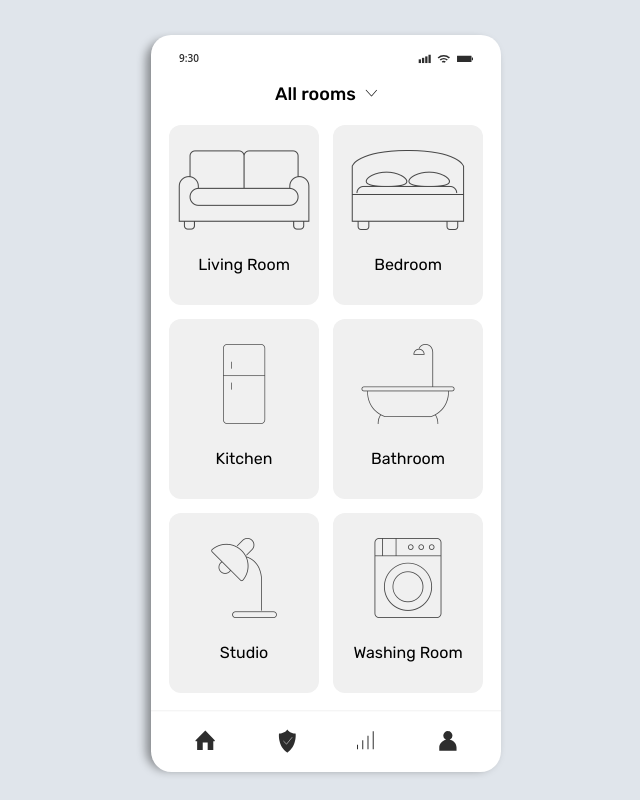
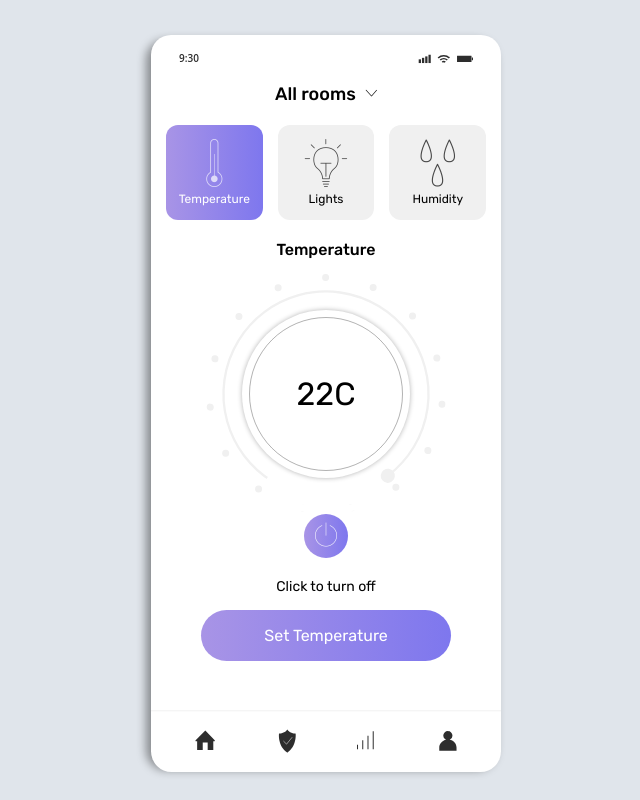
Before and after one commit to ivlozovyi/homekit-project, a plain HTML site: page index.html in a window 1280 px wide. Shown: the whole page, without its empty margins (314-954 px from the left). Drawn offline with Linux system fonts and the light colour scheme; files whose address does not match are found by name.

Commit message:
add smth to second screen

```diff
--- a/index.css
+++ b/index.css
@@ -96,7 +96,9 @@
 
 .mobile__rooms {
     display: grid;
-    grid-template-columns: repeat(2, 150px);
+    display: none;
+    grid-template-columns: repeat(2, 1fr);
+    margin: 0 15px;
     justify-content: center;
     align-items: center;
     gap: 14px;
@@ -121,3 +123,143 @@
     color: var(--light);
     opacity: 1;
 }
+
+.settings{
+    padding: 0 15px;
+}
+.settings__tabs{
+    display: grid;
+    grid-template-columns: repeat(3, 1fr);
+    grid-template-rows: 95px;
+    gap: 15px;
+}
+.option {
+    padding-top: 10px;
+    display: grid;
+    grid-template-rows: 2fr 1fr;
+    align-content: center;
+    text-align: center;
+    font-size: 12px;
+    background-color: var(--grey);
+    border-radius: 12px;
+    cursor: pointer;
+}
+.option.selected {
+    background: var(--gradient);
+    color: var(--light);
+    opacity: 1;
+}
+.option i {
+    align-self: center;
+    font-size: 3rem;
+    opacity: 0.7;
+}
+.settings__screen-title{
+    text-align: center;
+    margin: 20px 0 15px;
+    font-weight: 500;
+}
+.temperature-button {
+    width: 240px;
+    height: 240px;
+    margin: 0 auto;
+    display: grid;
+    align-items: center;
+    justify-items: center;
+    position: relative;
+}
+.temperature-button__info{
+    position: relative;
+    font-size: 32px;
+    width: 70%;
+    height: 70%;
+    border-radius: 70%;
+    background-color: var(--light);
+    box-shadow: 0 0 5px rgba(0, 0, 0, 0.3) ;
+    display: flex;
+    align-items: center;
+    justify-content: center;
+}
+.temperature-button__info::before{
+    content: '';
+    display: block;
+    position: absolute;
+    left: 4%;
+    right: 4%;
+    top:4% ;
+    bottom: 4%;
+    border-radius: 100%;
+    border: 1px solid #000;
+    opacity: 0.3;
+}
+.dots-box {
+    transform: rotate(5deg);
+    transform-origin: center;
+    position: absolute;
+    top: 0;
+    left: 0;
+    right: 0;
+}
+.dots, .line, .line-active, .round, .separate-dots, .separate-lines {
+    fill: transparent;
+    stroke: var(--grey);
+    stroke-width: 3px;
+    stroke-linecap: round;
+    stroke-dasharray: 0 21;
+    transition: all 0.5s ease-in-out;
+}
+.line, .line-active, .round{
+    stroke-width: 1px;
+    stroke-dasharray: 276 276;
+    transform: rotate(48deg);
+    transform-origin: center ;
+}
+.line-active {
+    stroke: black;
+    stroke-dasharray: 54 276; /*from 54 to 276*/
+}
+.round{
+    stroke-width: 6px;
+    stroke-dasharray: 0 276;
+    transform: rotate(48deg); /*from -240 to 48*/
+}
+.separate-dots, .separate-lines{
+    stroke: white;
+    transform: rotate(60deg);
+    transform-origin: center;
+}
+.separate-dots{
+    stroke-dasharray: 40 313;
+}
+.separate-lines{
+    transform: rotate(49deg);
+    stroke-dasharray: 53 276;
+}
+.power{
+    background: var(--gradient);
+    color: var(--light);
+    width: 44px;
+    height: 44px;
+    border-radius: 44px;
+    font-size: 24px;
+    display: flex;
+    align-items: center;
+    justify-content: center;
+    padding-bottom: 2px;
+    margin: auto;
+}
+.power-label{
+    text-align: center;
+    margin-top: 20px;
+    font-size: 14px;
+    font-weight: 300;
+}
+.set-button{
+    background:var(--gradient);
+    color: var(--light);
+    width: 250px;
+    margin: 15px auto 0;
+    border-radius: 100px;
+    text-align: center;
+    padding: 16px;
+}
--- a/index.html
+++ b/index.html
@@ -1,5 +1,6 @@
 <!DOCTYPE html>
 <html lang="en">
+
 <head>
     <meta charset="UTF-8">
     <meta name="viewport" content="width=device-width, initial-scale=1.0">
@@ -7,6 +8,7 @@
     <link rel="stylesheet" href="index.css">
     <link rel="stylesheet" href="fonts/style.css">
 </head>
+
 <body>
     <div class="mobile">
         <div class="mobile__container">
@@ -34,7 +36,7 @@
                         <i class="ic_livingroom"></i>
                         <span>Living Room</span>
                     </div>
-                    <div data-room="bedroom"class="mobile__room">
+                    <div data-room="bedroom" class="mobile__room">
                         <i class="ic_bedroom"></i>
                         <span>Bedroom</span>
                     </div>
@@ -55,6 +57,48 @@
                         <span>Washing Room</span>
                     </div>
                 </div>
+                <div class="mobile__settings settings" id="settings">
+                    <div class="settings__tabs">
+                        <div data-type="temperature" class="option selected">
+                            <i class="ic_temperature"></i>
+                            <p>Temperature</p>
+                        </div>
+                        <div data-type="lights" class="option">
+                            <i class="ic_lights"></i>
+                            <p>Lights</p>
+                        </div>
+                        <div data-type="humidity" class="option">
+                            <i class="ic_humidity"></i>
+                            <p>Humidity</p>
+                        </div>
+                    </div>
+                    <div class="settings__screens">
+                        <div data-type="temperature" class="settings__screen">
+                            <div class="settings__screen-title">Temperature</div>
+                            <div class="temperature-button">
+                                <svg class="dots-box" viewBox="0 0 103 103">
+                                    <circle class="dots" r="50" cx="50%" cy="50%"></circle>
+                                    <circle class="line" r="44" cx="50%" cy="50%"></circle>
+                                    <circle class="line-active" r="44" cx="50%" cy="50%"></circle>
+                                    <circle class="separate-lines" r="44" cx="50%" cy="50%"></circle>
+                                    <circle class="round" r="44" cx="50%" cy="50%"></circle>
+                                    <circle class="separate-dots" r="50" cx="50%" cy="50%"></circle>
+                                </svg>
+                                <div class="temperature-button__info">
+                                    <span>22</span>
+                                    <span>C</span>
+                                </div>
+                            </div>
+                            <div class="power">
+                                <i class="ic_power"></i>
+                            </div>
+                            <div class="power-label">Click to turn off</div>
+                            <div class="set-button">Set Temperature</div>
+                        </div>
+                        <div data-type="lights" class="settings__screen"></div>
+                        <div data-type="humidity" class="settings__screen"></div>
+                    </div>
+                </div>
             </main>
             <footer class="mobile__footer">
                 <img src="img/bottom.svg">
@@ -63,4 +107,5 @@
     </div>
     <script src="script.js"></script>
 </body>
+
 </html>
--- a/script.js
+++ b/script.js
@@ -48,6 +48,9 @@ function selectRoom(room) {
     if(room !== 'all'){
         const newSelectedRoom = rooms.querySelector(`[data-room=${room}`);
         newSelectedRoom.classList.add('selected');
+        renderScreen(false);
+    } else {
+        renderScreen(true);
     }
     const selectedSelectboxRoom = selectbox.querySelector('.selectbox__item.selected');
     selectedSelectboxRoom.classList.remove('selected');
@@ -63,3 +66,13 @@ rooms.querySelectorAll('.mobile__room').forEach(element => {
         selectRoom(room);
     })
 })
+
+function renderScreen(isRooms) {
+    setTimeout( () => {
+        if(isRooms) {
+            rooms.style.display = "grid";
+        } else {
+            rooms.style.display = "none"
+        }
+    }, 300)
+}
```
